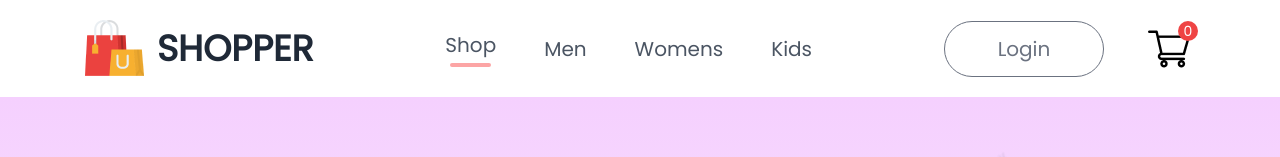
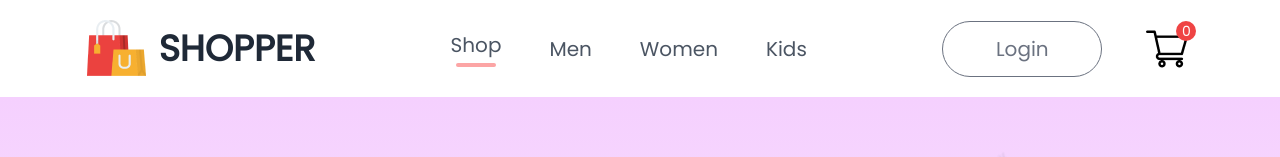
Before and after one commit to sarah4594/react-practice, a React (Vite) app: page / in a window 1280 px wide. Shown: the top 157 px of the page. Built offline with nearby package versions, Linux system fonts and the light colour scheme.

Commit message:
Change naming

```diff
--- a/src/Components/Navbar.tsx
+++ b/src/Components/Navbar.tsx
@@ -28,12 +28,12 @@ const Navbar = () => {
 				</li>
 				<li
 					onClick={() => {
-						setMenu("mens");
+						setMenu("men");
 					}}
 					className="flex flex-col items-center justify-center gap-1 cursor-pointer"
 				>
-					<Link to="/mens">Men</Link>
-					{menu === "mens" ? (
+					<Link to="/men">Men</Link>
+					{menu === "men" ? (
 						<hr className="border-none w-4/5 h-1 rounded-lg bg-red-300" />
 					) : (
 						<></>
@@ -41,12 +41,12 @@ const Navbar = () => {
 				</li>
 				<li
 					onClick={() => {
-						setMenu("womens");
+						setMenu("women");
 					}}
 					className="flex flex-col items-center justify-center gap-1 cursor-pointer"
 				>
-					<Link to="/womens">Womens</Link>
-					{menu === "womens" ? (
+					<Link to="/women">Women</Link>
+					{menu === "women" ? (
 						<hr className="border-none w-4/5 h-1 rounded-lg bg-red-300" />
 					) : (
 						<></>
@@ -54,12 +54,12 @@ const Navbar = () => {
 				</li>
 				<li
 					onClick={() => {
-						setMenu("kids");
+						setMenu("kid");
 					}}
 					className="flex flex-col items-center justify-center gap-1 cursor-pointer"
 				>
-					<Link to="/kids">Kids</Link>
-					{menu === "kids" ? (
+					<Link to="/kid">Kids</Link>
+					{menu === "kid" ? (
 						<hr className="border-none w-4/5 h-1 rounded-lg bg-red-300" />
 					) : (
 						<></>
```
